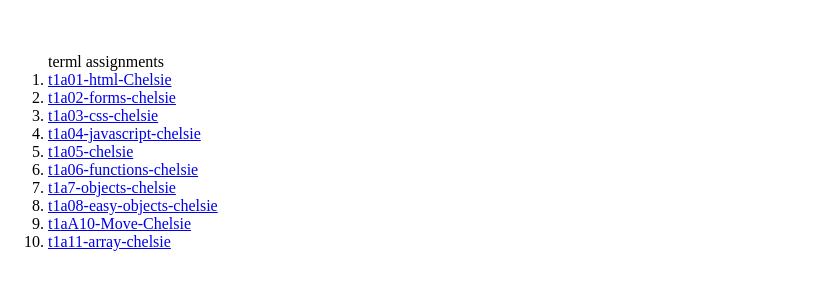
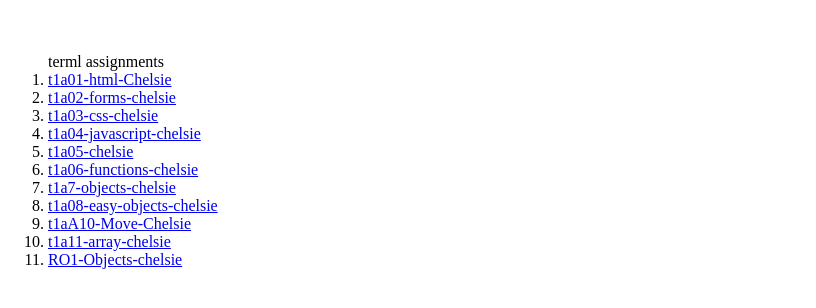
Before and after one commit to Chels01/game-Dev, a plain HTML site: page index.html in a window 1280 px wide. Shown: the part 96-404 px from the top of the page, without its empty margins (0-816 px from the left). Drawn offline with Linux system fonts and the light colour scheme.

Commit message:
Update index.html

```diff
--- a/index.html
+++ b/index.html
@@ -15,6 +15,7 @@
   <li><a href="t1a08-easy-object-chelsie.html">t1a08-easy-objects-chelsie</a></li>
 <li><a href="T1aA10-Move-Chelsie.html">t1aA10-Move-Chelsie</a></li>
     <li><a href="t1a11-array-loop-chelsie.html">t1a11-array-chelsie</a></li>
+    <li><a href="https://docs.google.com/document/d/1Y-wyniP80ouhjw5157pLWsVxYnC2YuvDiBkJu5NBPXg/edit">RO1-Objects-chelsie</a></li>
 
 
   </ol>
```
